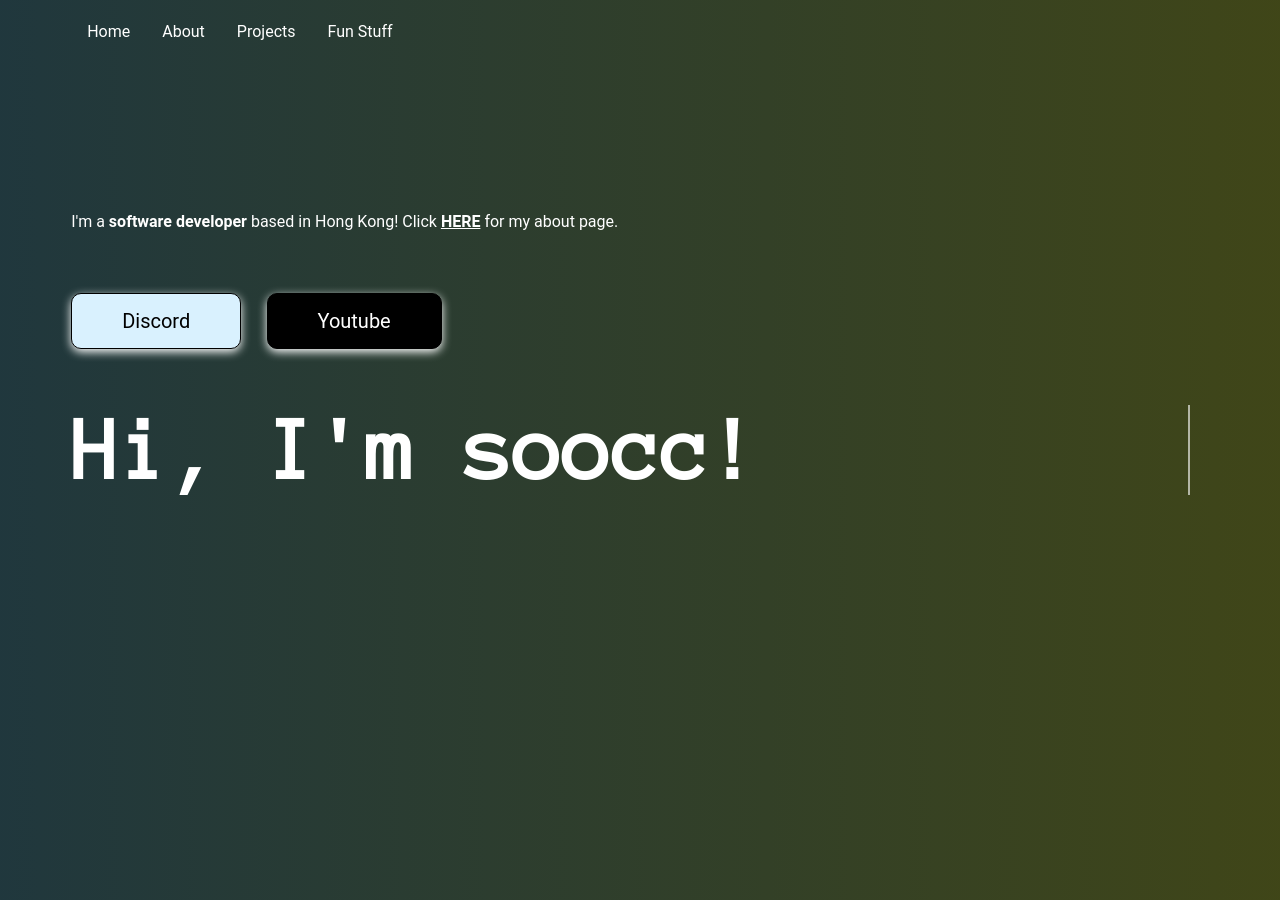
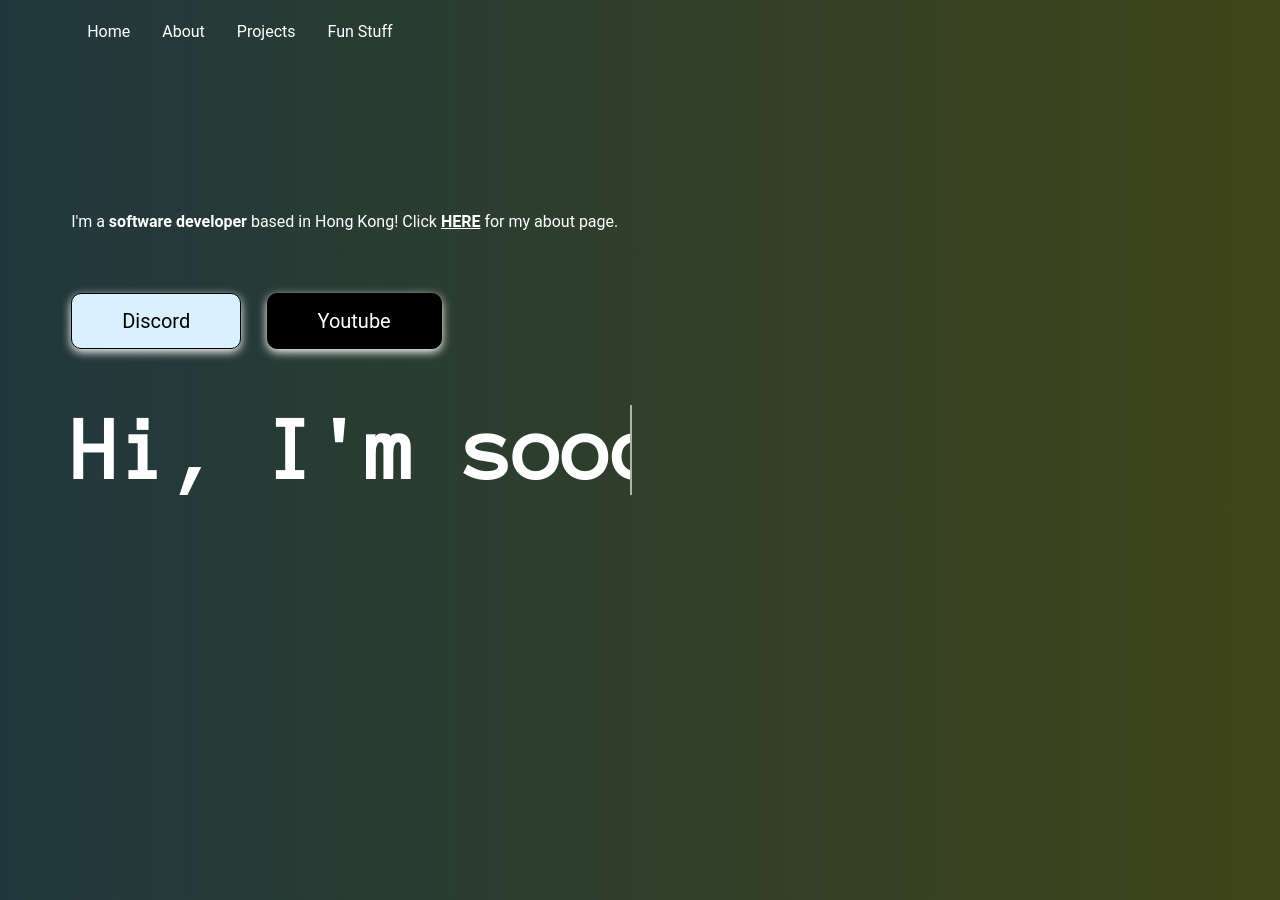
Before and after one commit to soocc/sooccsocks2, a Jekyll site: the page built from index.html, in a window 1280 px wide. Built offline with Jekyll 4.4.1, drawn with Linux system fonts in a browser that asks for light colours; some web fonts are replaced.

Commit message:
Update index.html

```diff
--- a/index.html
+++ b/index.html
@@ -43,7 +43,7 @@ layout: default
 
       @keyframes typewriter {
         from{width: 0;}
-        to{width: 14em;}
+        to{width: 7em;}
       }
 
       @keyframes blinkTextCursor {
```
